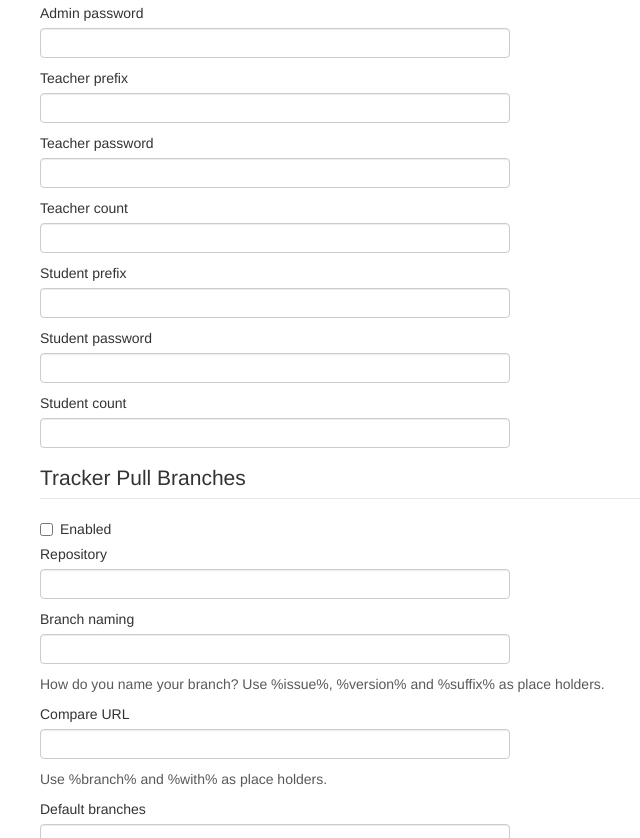
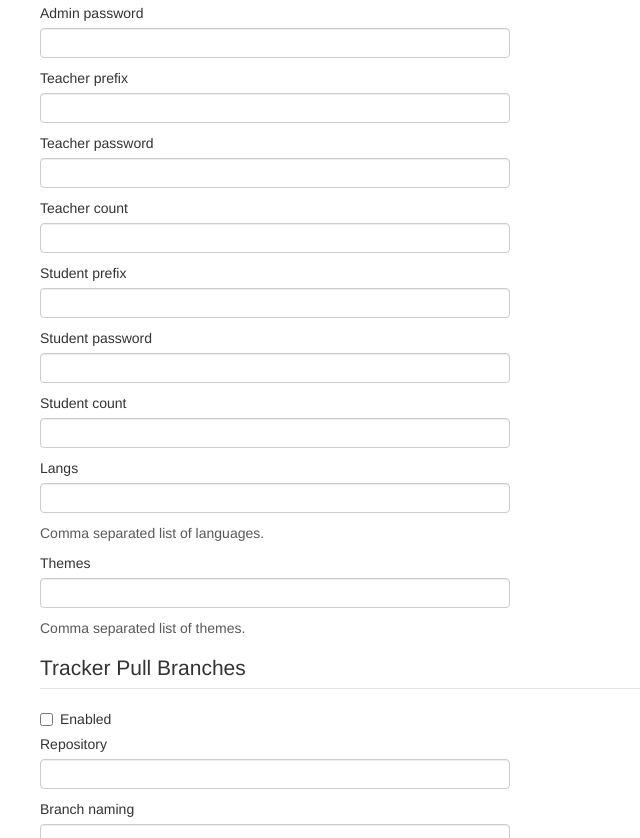
Before and after one commit to danpoltawski/userscripts-moodle, a browser extension: page chrome/options.html in a window 1280 px wide. Shown: the part 358-1196 px from the top of the page, without its empty margins (130-770 px from the left). Drawn offline with Linux system fonts and the light colour scheme.

Commit message:
Support langs and themes in toolbar

```diff
--- a/chrome/background.js
+++ b/chrome/background.js
@@ -233,6 +233,12 @@ if (!localStorage['mdk_toolbar_student_password']) {
 if (!localStorage['mdk_toolbar_student_count']) {
     localStorage['mdk_toolbar_student_count'] = 10;
 }
+if (!localStorage['mdk_toolbar_langs-listComma']) {
+    localStorage['mdk_toolbar_langs-listComma'] = 'en,fr,he,ja';
+}
+if (!localStorage['mdk_toolbar_themes-listComma']) {
+    localStorage['mdk_toolbar_themes-listComma'] = 'afterburner,anomaly,arialist,binarius,boxxie,brick,canvas,clean,formal_white,formfactor,fusion,leatherbound,magazine,mymobile,nimble,nonzero,overlay,serenity,sky_high,splash,standard';
+}
 if (!localStorage['mdk_tracker_pull_branches_enabled']) {
     localStorage['mdk_tracker_pull_branches_enabled'] = true;
 }
--- a/chrome/options.html
+++ b/chrome/options.html
@@ -44,6 +44,12 @@
                 <input type='text' id='student_password' name='mdk_toolbar_student_password' value='' />
                 <label for='student_count'>Student count</label>
                 <input type='text' id='student_count' name='mdk_toolbar_student_count' value='' />
+                <label for='toolbar_langs'>Langs</label>
+                <input type='text' id='toolbar_langs' name='mdk_toolbar_langs-listComma' value='' />
+                <span class='help-block'>Comma separated list of languages.</span>
+                <label for='toolbar_themes'>Themes</label>
+                <input type='text' id='toolbar_themes' name='mdk_toolbar_themes-listComma' value='' />
+                <span class='help-block'>Comma separated list of themes.</span>
             </div>
         </fieldset>
         <fieldset>
```
